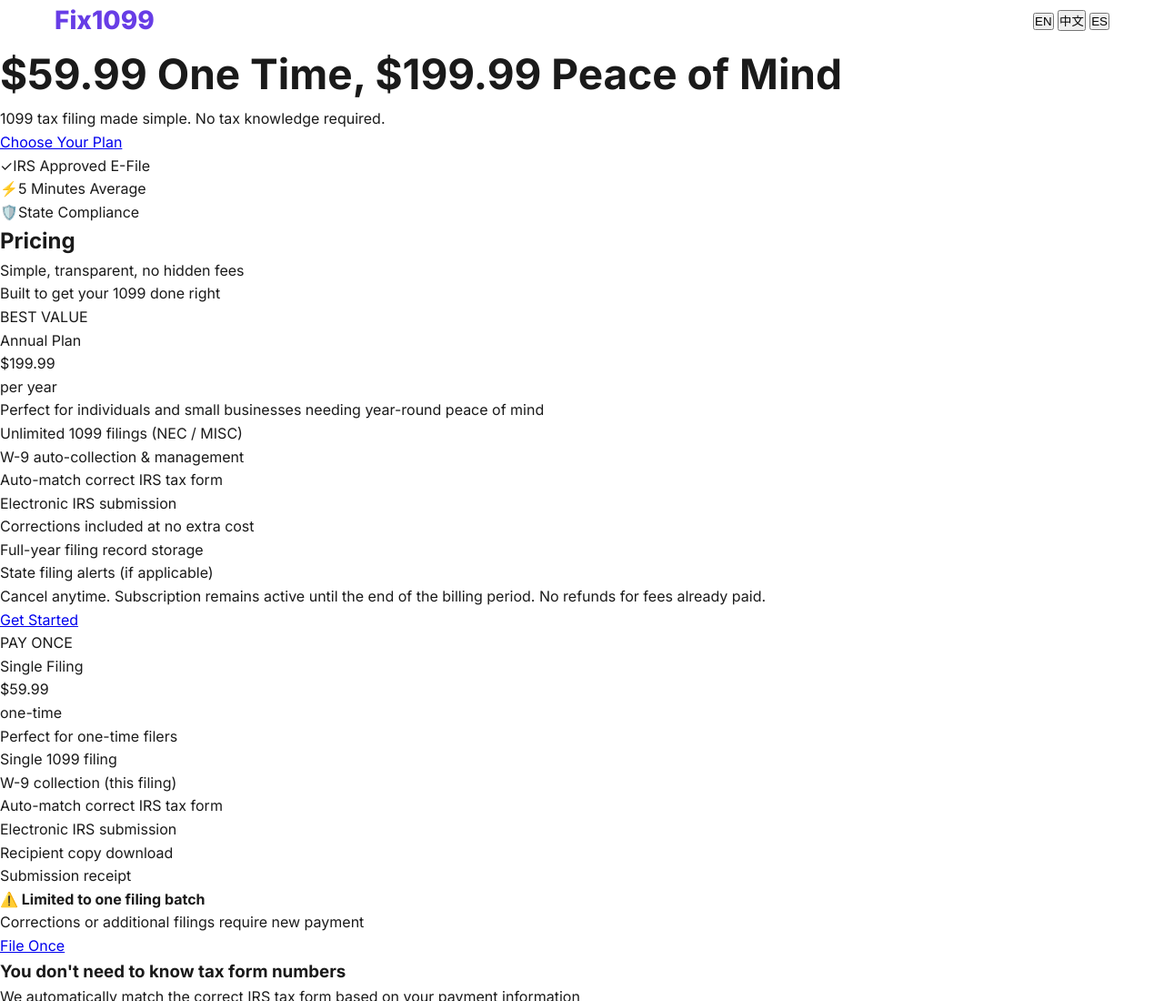
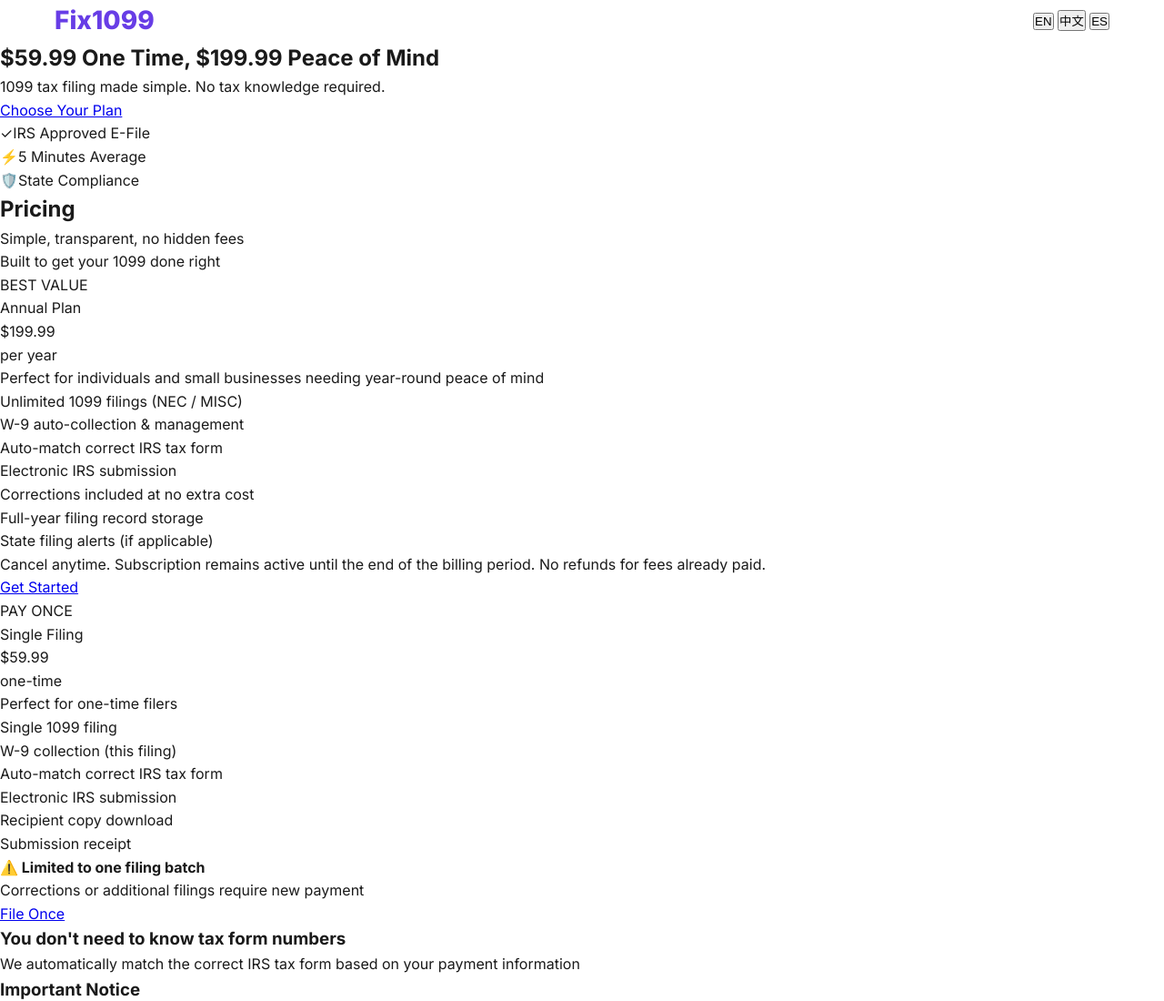
Before and after one commit to airapid2006/fix1099, a website: page index.html in a window 1280 px wide. Shown: the top 1100 px of the page at 91% size. Drawn offline with Linux system fonts and the light colour scheme.

Commit message:
Fix formatting of hero h1 in index.html

```diff
--- a/index.html
+++ b/index.html
@@ -9,8 +9,7 @@
     <style>
         * { margin: 0; padding: 0; box-sizing: border-box; }
         body { font-family: 'Inter', -apple-system, BlinkMacSystemFont, 'Segoe UI', sans-serif; line-height: 1.6; color: #1a1a1a; background: #ffffff; }
-        .hero h1 {
-  font-size: 46px !important;
+        .hero h1
 }
   font-size: 46px !important;
 }
```
